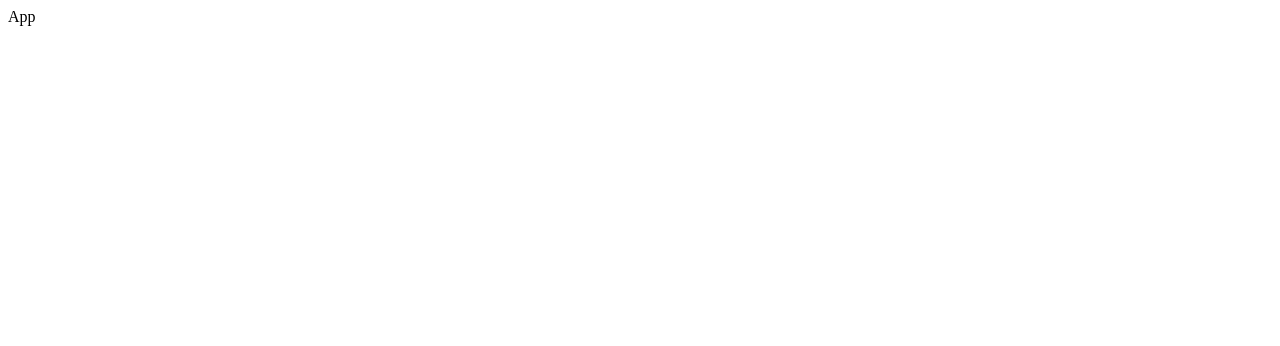
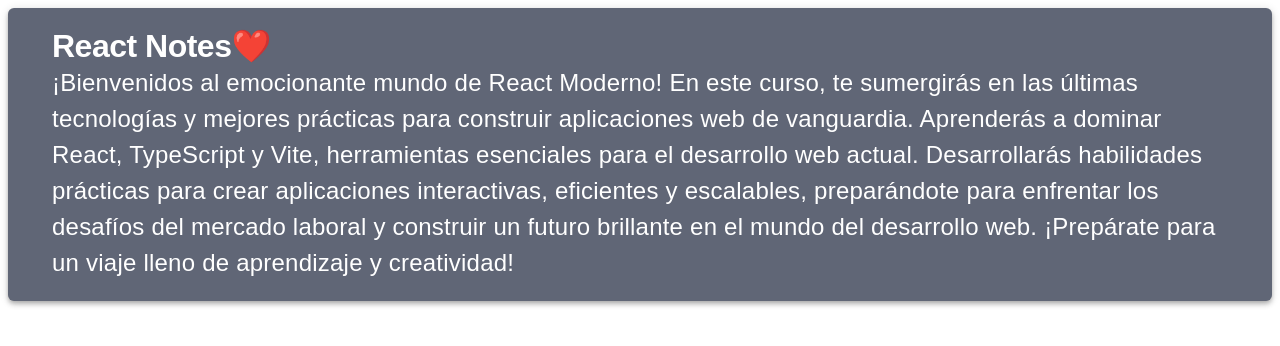
Before and after one commit to D4T4-DEV/NotesReact, a React (Vite) app: page / in a window 1280 px wide. Shown: the top 346 px of the page. Built offline with nearby package versions, Linux system fonts and the light colour scheme.

Commit message:
Cambios en la fuente y demas

```diff
--- a/src/App.css
+++ b/src/App.css
@@ -1,6 +1,12 @@
-@import url('https://fonts.googleapis.com/css2?family=Noto+Sans:ital,wght@0,100..900;1,100..900&display=swap');
+@import url('https://fonts.googleapis.com/css2?family=Noto+Sans:wght@100..900&display=swap');
+
 
 * {
-  font-family: "Noto Sans", system-ui;
+  font-family: 'Noto Sans', sans-serif;
   color: #000;
 }
+
+body{
+  font-family: 'Noto Sans', sans-serif;
+  color: #000;
+}
--- a/src/App.tsx
+++ b/src/App.tsx
@@ -1,8 +1,12 @@
 import React from 'react'
+import AppBarComponent from './Components/AppBarComponent'
 
 function App() {
   return (
-    <div>App</div>
+    <div>
+      {/* Componente de AppBar */}
+      <AppBarComponent/>
+    </div>
   )
 }
 
--- /dev/null
+++ b/src/Components/AppBarComponent.tsx
@@ -0,0 +1,39 @@
+import AppBar from '@mui/material/AppBar';
+import Box from '@mui/material/Box';
+import Toolbar from '@mui/material/Toolbar';
+import Typography from '@mui/material/Typography';
+
+
+const AppBarComponent = () => {
+
+    return (
+        <Box sx={{ flexGrow: 1, mb: 2 }}>
+            <AppBar position="static" sx={{ backgroundColor: '#606676', borderRadius: 1.5, margin: 0, padding: '20px', fontStyle: 'normal' }} >
+                <Toolbar>
+                    <Box sx={{ display: 'flex', flexDirection: 'column' }}>
+                        <Typography
+                            variant="h1"
+                            component="h1"
+                            sx={{ fontSize: '2em', fontWeight: 'bold', fontFamily: '"Noto San", sans-serif', color: '#FFFF', fontStyle: 'normal' }}
+                            className='h1-nm-app'>
+                            React Notes❤️
+                        </Typography>
+
+                        <Typography
+                            sx={{ fontSize: '1.5em', fontWeight: '400', fontFamily: '"Noto San", sans-serif', color: '#FFFF', fontStyle: 'normal' }}>
+                            ¡Bienvenidos al emocionante mundo de React Moderno!
+                            En este curso, te sumergirás en las últimas tecnologías y mejores prácticas
+                            para construir aplicaciones web de vanguardia. Aprenderás a dominar React, TypeScript y Vite,
+                            herramientas esenciales para el desarrollo web actual. Desarrollarás habilidades prácticas para crear aplicaciones
+                            interactivas, eficientes y escalables, preparándote para enfrentar los desafíos del mercado laboral y construir un futuro
+                            brillante en el mundo del desarrollo web. ¡Prepárate para un viaje lleno de aprendizaje y creatividad!
+                        </Typography>
+                    </Box>
+
+                </Toolbar>
+            </AppBar>
+        </Box>
+    );
+}
+
+export default AppBarComponent
```
